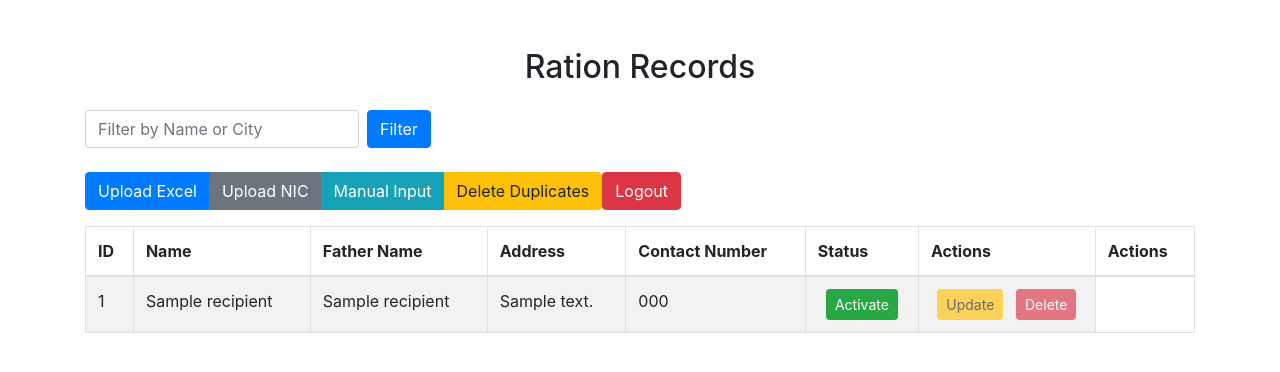
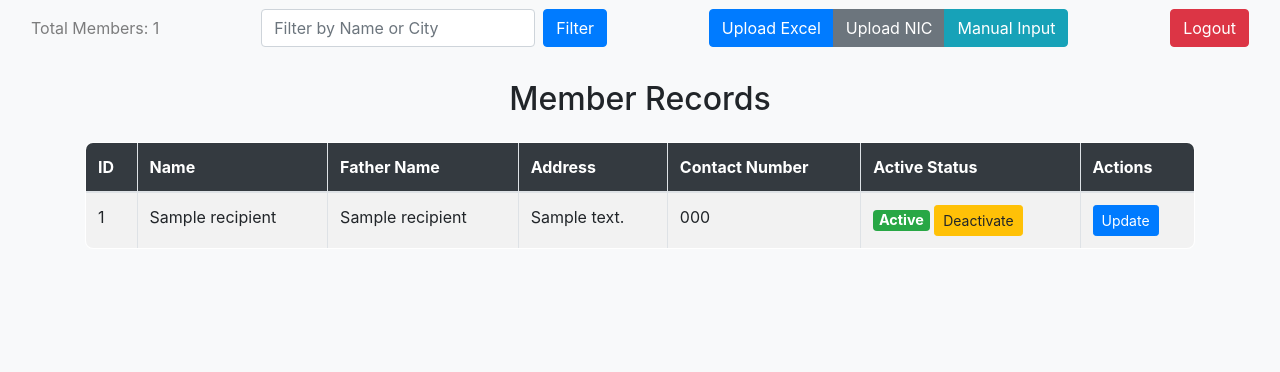
Before and after one commit to ijlalkhanzada/ration-manager, a Flask app: page /display in a window 1280 px wide. Shown: the top 372 px of the page. Run offline with Flask 3, Linux system fonts and the light colour scheme; a user stored in the database is signed in; tables that the repository leaves empty hold one stand-in row (values such as "Sample post"); some libraries are stand-ins or nearby versions.

Commit message:
Fixe record management functionality and improved UI

```diff
--- a/app.py
+++ b/app.py
@@ -8,6 +8,11 @@ from werkzeug.utils import secure_filename
 import sqlite3
 import pandas as pd
 from models import Record  # Importing the Record model
+from models import Recipient
+from flask_sqlalchemy import SQLAlchemy
+import time
+from sqlalchemy.exc import OperationalError
+
 
 
 
@@ -51,7 +56,7 @@ def save_to_database(records):
                 record.get('Father Name', "Not Found").strip(),
                 record.get('Address', "Not Found").strip(),
                 record.get('Contact Number', "Not Found"),
-                record.get('is_active', True)
+                True  # Set as active by default
             ))
             print("Successfully inserted record:", record)  # Confirmation message
         except sqlite3.Error as e:
@@ -62,7 +67,25 @@ def save_to_database(records):
 
 
 app = Flask(__name__)
-app.secret_key = 'your_secret_key'
+app.config['SECRET_KEY'] = 'your_secret_key'
+app.config['SQLALCHEMY_DATABASE_URI'] = 'sqlite:///I:/ration-manager/ration_manager.db'  # Database URI specified
+
+db = SQLAlchemy(app)  # Initialize SQLAlchemy with Flask app
+
+
+class Recipient(db.Model):
+    id = db.Column(db.Integer, primary_key=True)
+    name = db.Column(db.String(100), nullable=False)
+    father_name = db.Column(db.String(100), nullable=False)
+    address = db.Column(db.String(200), nullable=False)
+    contact_number = db.Column(db.String(20), nullable=False)
+    is_active = db.Column(db.Boolean, default=True)
+
+
+with app.app_context():
+    db.create_all()
+
+
 
 # Flask-Login setup
 login_manager = LoginManager()
@@ -138,10 +161,15 @@ def display_records():
             )
         ]
 
+
     # Debugging: print the filtered records
     print("Filtered Records:", filtered_records)
+    total_recipients = Recipient.query.count()
 
-    return render_template('display_records.html', records=filtered_records)
+    recipients = Recipient.query.order_by(Recipient.id.desc()).all()
+
+
+    return render_template('display_records.html', records=filtered_records, total_recipients=total_recipients)
 
 # Folder to save uploads
 UPLOAD_FOLDER = 'uploads'
@@ -149,6 +177,7 @@ os.makedirs(UPLOAD_FOLDER, exist_ok=True)
 
 # List to store all records
 all_records = []
+
 
 # Home page
 @app.route('/')
@@ -243,128 +272,95 @@ def upload_nic():
     return render_template('upload_nic.html')
 
 
-# Manual input route
+all_records = []
+
+# app.py mein `manual_input` route add karein
 @app.route('/manual_input', methods=['GET', 'POST'])
 def manual_input():
-    global all_records
     if request.method == 'POST':
-        name = request.form['name']
-        father_name = request.form['father_name']
-        address = request.form['address']
-        contact_number = request.form['contact_number']
+        # Form se data ko fetch karein
+        name = request.form.get('name')
+        father_name = request.form.get('father_name')
+        address = request.form.get('address')
+        contact_number = request.form.get('contact_number')
 
-        # Create a folder for the member
-        member_folder = os.path.join(UPLOAD_FOLDER, name.replace(" ", "_"))
-        os.makedirs(member_folder, exist_ok=True)
+        # Naye recipient ka record create karain
+        new_recipient = Recipient(name=name, father_name=father_name, address=address, contact_number=contact_number)
 
-        # Handle file uploads for NIC Front, NIC Back, and Member Image
-        member_image = request.files.get('member_image')
-        nic_front = request.files.get('nic_front')
-        nic_back = request.files.get('nic_back')
+        # Database mein add aur commit karain
+        db.session.add(new_recipient)
+        db.session.commit()
 
-        # Store manual input data
-        record = {
-            'Name': name,
-            'Father Name': father_name,
-            'Address': address,
-            'Contact Number': contact_number,
-            'is_active': True  # Set as active by default
-        }
-# Use os.path.join to ensure correct path formation
-        member_folder = os.path.join(UPLOAD_FOLDER, name.replace(" ", "_"))
-# Save the member image
-        if member_image and allowed_file(member_image.filename):
-            member_filename = secure_filename(member_image.filename)
-            member_image.save(os.path.join(member_folder, member_filename))
-            record['Member Image'] = os.path.join(name.replace(" ", "_"), member_filename).replace("\\", "/")  # Convert any backslashes to forward slashes
-
-        if nic_front and allowed_file(nic_front.filename):
-            front_filename = secure_filename(nic_front.filename)
-            nic_front.save(os.path.join(member_folder, front_filename))
-            record['NIC Front'] = os.path.join(name.replace(" ", "_"), front_filename)
-
-        if nic_back and allowed_file(nic_back.filename):
-            back_filename = secure_filename(nic_back.filename)
-            nic_back.save(os.path.join(member_folder, back_filename))
-            record['NIC Back'] = os.path.join(name.replace(" ", "_"), back_filename)
-
-        all_records.append(record)
-
+        # Add karne ke baad display_records route par redirect karein
         return redirect(url_for('display_records'))
 
-    return render_template('manual_input.html')  # Render the manual input form
+    # Agar GET request hai to manual_input.html render karein
+    return render_template('manual_input.html')
 
-# Allowed file formats
+# Allowed file check
 def allowed_file(filename):
     allowed_extensions = {'png', 'jpg', 'jpeg', 'gif'}
-    return '.' in filename and filename.rsplit('.', 1)[1].lower() in allowed_extensions
+    result = '.' in filename and filename.rsplit('.', 1)[1].lower() in allowed_extensions
+    print(f"File allowed check: {filename} - {result}")
+    return result
 
-# Serve uploaded files
+# Route to serve uploaded files
 @app.route('/uploads/<path:filename>')
 def uploaded_file(filename):
-    # Use forward slashes in URLs
     filename = filename.replace("\\", "/")
     return send_from_directory(UPLOAD_FOLDER, filename)
 
-
-# Update route
-# Update route
-# Update route
 @app.route('/update/<int:record_id>', methods=['GET', 'POST'])
 @login_required
 def update_record(record_id):
-    global all_records
-
-    # Ensure that the record_id is within the valid range
-    if record_id >= len(all_records) or record_id < 0:
-        flash('Record not found. Invalid record ID.')
-        return redirect(url_for('display_records'))  # Redirect to display page if invalid ID
+    record = Recipient.query.get(record_id)
+    if not record:
+        flash("Record not found.")
+        return redirect(url_for('display_records'))
 
     if request.method == 'POST':
-        # Update details
-        all_records[record_id]['Name'] = request.form['name']
-        all_records[record_id]['Father Name'] = request.form['father_name']
-        all_records[record_id]['Address'] = request.form['address']
-        all_records[record_id]['Contact Number'] = request.form['contact_number']
+        # Update the record fields with data from the form
+        record.name = request.form['name']
+        record.father_name = request.form['father_name']
+        record.address = request.form['address']
+        record.contact_number = request.form['contact_number']
 
-        # Member folder path
-        member_folder = os.path.join(UPLOAD_FOLDER, all_records[record_id]['Name'].replace(" ", "_"))
-        os.makedirs(member_folder, exist_ok=True)  # Ensure the folder exists
 
-        # Handle file uploads if they exist
-        member_image = request.files.get('member_image')
-        nic_front = request.files.get('nic_front')
-        nic_back = request.files.get('nic_back')
+        # Check if the activation checkbox is checked
+        record.is_active = 'is_active' in request.form
 
-        if member_image and allowed_file(member_image.filename):
-            member_filename = secure_filename(member_image.filename)
-            member_image.save(os.path.join(member_folder, member_filename))
-            all_records[record_id]['Member Image'] = os.path.join(all_records[record_id]['Name'].replace(" ", "_"), member_filename).replace("\\", "/")
+        # Commit changes to the database
 
-        # Update routes mein NIC Front aur Back ka path forward slashes mein convert karen
-        if nic_front and allowed_file(nic_front.filename):
-         front_filename = secure_filename(nic_front.filename)
-         nic_front.save(os.path.join(member_folder, front_filename))
-         all_records[record_id]['NIC Front'] = os.path.join(all_records[record_id]['Name'].replace(" ", "_"), front_filename).replace("\\", "/")
-
-        if nic_back and allowed_file(nic_back.filename):
-            back_filename = secure_filename(nic_back.filename)
-            nic_back.save(os.path.join(member_folder, back_filename))
-            all_records[record_id]['NIC Back'] = os.path.join(all_records[record_id]['Name'].replace(" ", "_"), back_filename).replace("\\", "/")
-
-        flash('Record updated successfully!')
+        db.session.commit()
+        flash("Record updated successfully.")
         return redirect(url_for('display_records'))
 
-    # If GET request, display the form with the current record details
-    record = all_records[record_id]
-    return render_template('update.html', record=record, record_id=record_id)
+    # Render the form with existing record details for GET requests
+    return render_template('update.html', record=record)
 
+@app.route('/activate_member/<int:record_id>')
+@login_required
+def activate_member(record_id):
+    member = Recipient.query.get(record_id)
+    if member:
+        member.is_active = True  # Set member as active
+        db.session.commit()  # Save changes
+        flash("Member activated successfully")
+    else:
+        flash("Member not found")
+    return redirect(url_for('display_records'))
 
-@app.route('/duplicates')
-def show_duplicates():
-    # یہاں آپ ڈپلیکیٹ ریکارڈز کی منطق لکھیں
-    duplicates = get_duplicate_records()   # اپنی منطق کے مطابق اس فنکشن کو لکھیں
-    return render_template('duplicates_display.html', duplicates=duplicates)
+@app.route('/deactivate_member/<int:record_id>')
+@login_required
+def deactivate_member(record_id):
+    member = Recipient.query.get(record_id)
+    if member:
+        member.is_active = False  # Set member as inactive
+        db.session.commit()  # Save changes
+        flash("Member deactivated successfully")
+    else:
+        flash("Member not found")
+    return redirect(url_for('display_records'))
 
 # Toggle active status route
 @app.route('/toggle_status/<int:record_id>')
@@ -378,11 +374,16 @@ def toggle_status(record_id):
 
 
 # Delete route
-@app.route('/delete/<int:record_id>')
+@app.route('/delete/<int:record_id>', methods=['POST'])
 @login_required
 def delete_record(record_id):
-    global all_records
-    del all_records[record_id]
+    record = Recipient.query.get(record_id)
+    if record:
+        db.session.delete(record)
+        db.session.commit()
+        flash("Record deleted successfully")
+    else:
+        flash("Record not found")
     return redirect(url_for('display_records'))
 
 # Delete duplicates route
@@ -409,7 +410,6 @@ def delete_duplicates():
     flash('Duplicate records deleted successfully!')
     return redirect(url_for('display_records'))
 
-
 if __name__ == "__main__":
     create_table()  # Ensure this function is called before running the app
     app.run(debug=True)
--- /dev/null
+++ b/db.py
@@ -0,0 +1,3 @@
+from flask_sqlalchemy import SQLAlchemy
+
+db = SQLAlchemy()  # Initialize db here
--- a/templates/display_records.html
+++ b/templates/display_records.html
@@ -4,33 +4,64 @@
     <meta charset="UTF-8">
     <meta name="viewport" content="width=device-width, initial-scale=1.0">
     <title>Display Records</title>
-    <!-- Bootstrap CSS for better UI -->
-    <link rel="stylesheet" href="https://stackpath.bootstrapcdn.com/bootstrap/4.5.2/css/bootstrap.min.css">
+    <link href="https://stackpath.bootstrapcdn.com/bootstrap/4.5.2/css/bootstrap.min.css" rel="stylesheet">
+    <style>
+        body {
+            background-color: #f8f9fa;
+        }
+        .table {
+            background-color: #fff;
+            border-radius: 0.5rem;
+            overflow: hidden;
+            width: 100%; /* Full width */
+            table-layout: auto; /* Allow the table to expand */
+        }
+        th {
+            background-color: #343a40; /* Dark header color */
+            color: white;
+            padding: 15px; /* Increased padding */
+        }
+        td {
+            padding: 15px; /* Increased padding for cells */
+        }
+        .badge {
+            font-size: 0.9rem;
+        }
+    </style>
 </head>
 <body>
     <div class="container mt-5">
-        <h2 class="text-center mb-4">Ration Records</h2>
+<!-- Fixed Navbar at the top -->
+<nav class="navbar navbar-expand-lg navbar-light bg-light fixed-top">
+    <div class="container-fluid">
+        <!-- Total Members count -->
+        <span class="navbar-text mr-3">Total Members: {{ total_recipients }}</span>
 
         <!-- Filter Form -->
-        <form method="GET" action="{{ url_for('display_records') }}" class="form-inline mb-4">
+        <form method="GET" action="{{ url_for('display_records') }}" class="form-inline d-flex mr-3">
             <input type="text" name="filter" class="form-control mr-2" placeholder="Filter by Name or City">
             <button type="submit" class="btn btn-primary">Filter</button>
         </form>
 
-        <!-- Button group at the top -->
-        <div class="d-flex justify-content-start mb-3">
-            <div class="btn-group">
+        <!-- Button Group -->
+        <div class="btn-group mr-3">
             <a href="{{ url_for('upload_excel') }}" class="btn btn-primary">Upload Excel</a>
             <a href="{{ url_for('upload_nic') }}" class="btn btn-secondary">Upload NIC</a>
             <a href="{{ url_for('manual_input') }}" class="btn btn-info">Manual Input</a>
-                <a href="{{ url_for('delete_duplicates') }}" class="btn btn-warning">Delete Duplicates</a>
-            </div>
-            <a href="{{ url_for('logout') }}" class="btn btn-danger ms-3">Logout</a>
         </div>
 
+        <!-- Logout Button -->
+        <a href="{{ url_for('logout') }}" class="btn btn-danger">Logout</a>
+    </div>
+</nav>
 
-        {% if records %}
-            <table class="table table-striped table-bordered">
+<!-- Page Content -->
+<div class="container" style="margin-top: 80px;">
+    <h2 class="text-center mb-4">Member Records</h2>
+    <!-- Rest of the page content here -->
+</div>
+
+        <table class="table table-striped table-bordered mt-3">
             <thead>
                 <tr>
                     <th>ID</th>
@@ -38,47 +69,38 @@
                     <th>Father Name</th>
                     <th>Address</th>
                     <th>Contact Number</th>
-                        <th>Status</th>
-                        <th>Actions</th>
+                    <th>Active Status</th>
                     <th>Actions</th>
                 </tr>
             </thead>
             <tbody>
                 {% for record in records %}
-                        <tr>
-                            <td>{{ record[0] }}</td>  <!-- ID -->
-                            <td>{{ record[1] }}</td>  <!-- Name -->
-                            <td>{{ record[2] }}</td>  <!-- Father Name -->
-                            <td>{{ record[3] }}</td>  <!-- Address -->
-                            <td>{{ record[4] }}</td>  <!-- Contact Number -->
+                <tr {% if not record[5] %} class="table-danger" {% endif %}>  <!-- Row color based on active status -->
+                    <td>{{ record[0] }}</td>
+                    <td>{{ record[1] }}</td>
+                    <td>{{ record[2] }}</td>
+                    <td>{{ record[3] }}</td>
+                    <td>{{ record[4] }}</td>
                     <td>
-                                <div class="d-flex justify-content-around">
-                                    {% if record.is_active %}
-                                        <a href="{{ url_for('toggle_status', record_id=loop.index0) }}" class="btn btn-sm btn-danger">Deactivate</a>
+                        {% if record[5] %}
+                            <span class="badge badge-success">Active</span>
+                            <a href="{{ url_for('deactivate_member', record_id=record[0]) }}" class="btn btn-warning btn-sm">Deactivate</a>
                         {% else %}
-                                        <a href="{{ url_for('toggle_status', record_id=loop.index0) }}" class="btn btn-sm btn-success">Activate</a>
+                            <span class="badge badge-danger">Inactive</span>
+                            <a href="{{ url_for('activate_member', record_id=record[0]) }}" class="btn btn-success btn-sm">Activate</a>
                         {% endif %}
-                                </div>
                     </td>
                     <td>
-                                <div class="d-flex justify-content-around">
-                                    <a href="{{ url_for('update_record', record_id=loop.index0) }}" class="btn btn-sm btn-warning {% if not record.is_active %}disabled{% endif %}">Update</a>
-                                    <a href="{{ url_for('delete_record', record_id=loop.index0) }}" class="btn btn-sm btn-danger {% if not record.is_active %}disabled{% endif %}">Delete</a>
-                                </div>
+                        <a href="{{ url_for('update_record', record_id=record[0]) }}" class="btn btn-primary btn-sm">Update</a>
                     </td>
-
                 </tr>
                 {% endfor %}
             </tbody>
         </table>
-        {% else %}
-            <p class="text-center">No records found.</p>
-        {% endif %}
     </div>
 
-    <!-- Bootstrap JS and dependencies -->
     <script src="https://code.jquery.com/jquery-3.5.1.slim.min.js"></script>
-    <script src="https://cdn.jsdelivr.net/npm/@popperjs/core@2.5.2/dist/umd/popper.min.js"></script>
+    <script src="https://cdn.jsdelivr.net/npm/@popperjs/core@2.9.2/dist/umd/popper.min.js"></script>
     <script src="https://stackpath.bootstrapcdn.com/bootstrap/4.5.2/js/bootstrap.min.js"></script>
 </body>
 </html>
```
Also changed, not shown: models.py (+4 -4 lines), templates/update.html (+30 -58 lines), instance/ration_manager.db (added), ration_manager.db, uploads/Anum/459503924_8587765274587781_7006746287145521438_n.jpg (deleted), uploads/Anum/WhatsApp_Image_2024-10-17_at_9.10.42_PM.jpeg (deleted), uploads/Noreen_bibi/WhatsApp_Image_2024-10-17_at_12.14.00_AM.jpeg (deleted), uploads/Noreen_bibi/WhatsApp_Image_2024-10-22_at_7.55.36_PM.jpeg (deleted), uploads/Noreen_bibi/pngtree-kid-student-back-to-school-in-uniform-wear-backpack-png-image_8043401.png (deleted), uploads/WhatsApp Image 2024-10-22 at 7.55.36 PM.jpeg (deleted), uploads/asdkaskdl/WhatsApp_Image_2024-10-22_at_7.55.36_PM.jpeg (deleted), uploads/asdkaskdl/pngtree-kid-student-back-to-school-in-uniform-wear-backpack-png-image_8043401.png (deleted), uploads/furqan-khanzada-id.jpg (deleted), uploads/hhsahdash/459503924_8587765274587781_7006746287145521438_n.jpg (deleted), 1 more files, 2 other files. Lines whose indentation alone changed are shown as unchanged.
